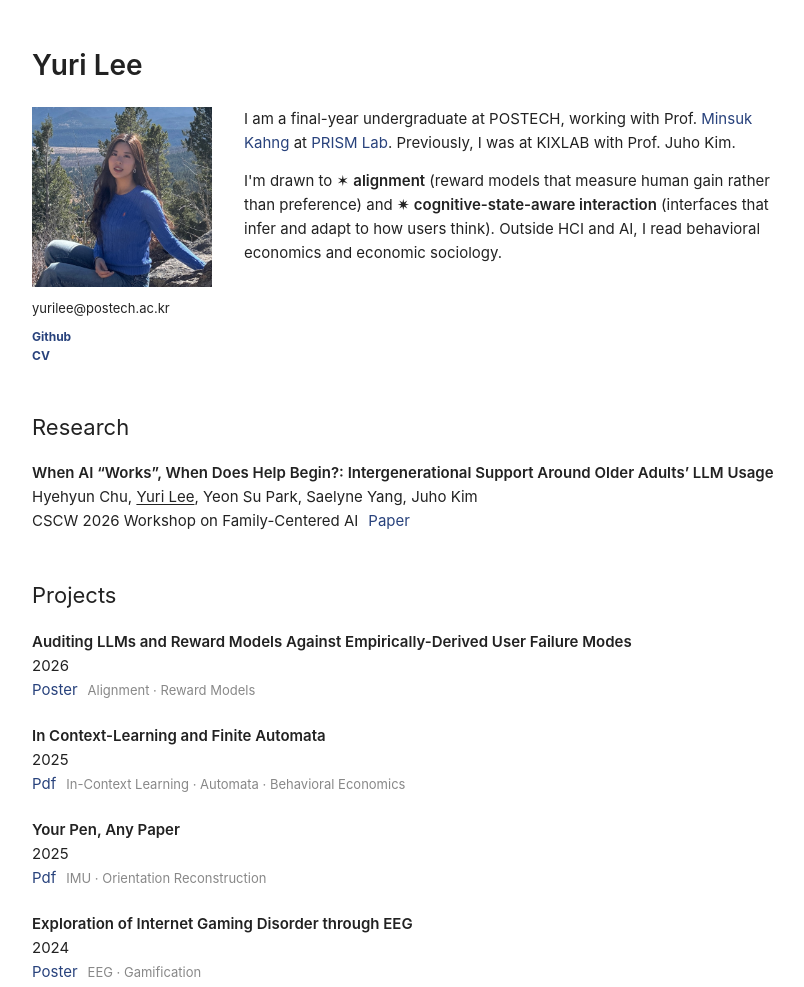
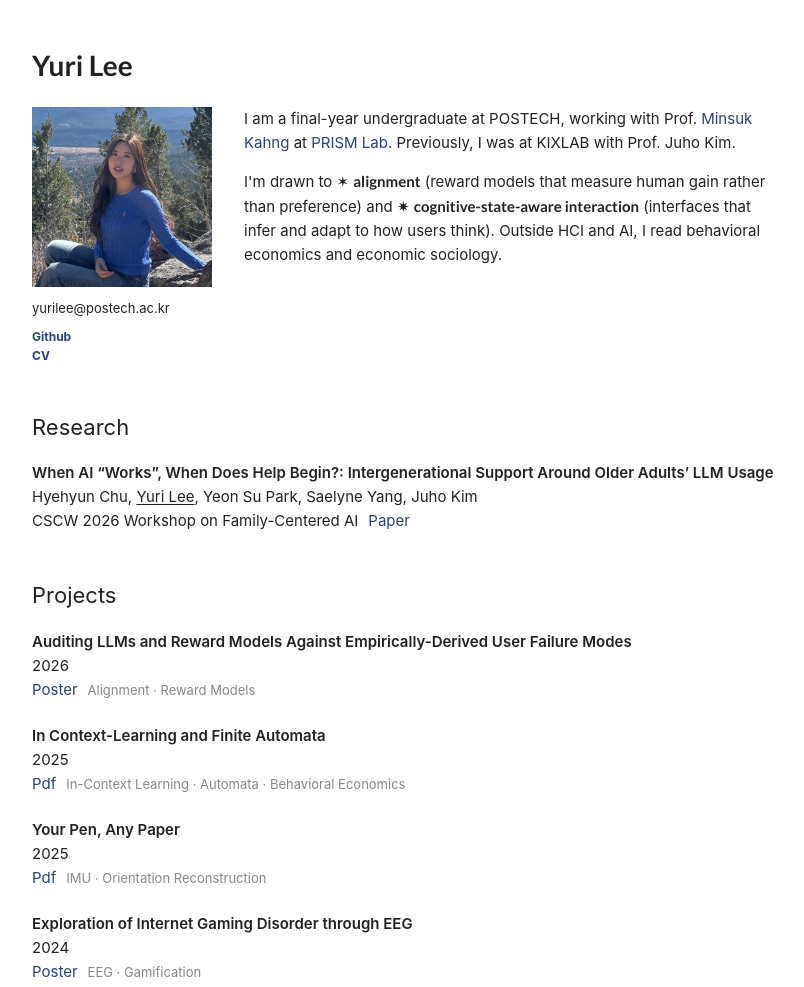
Before and after one commit to 2u2e/2u2e.github.io, a plain HTML site: page index.html in a window 1280 px wide. Shown: the top 987 px of the page, without its empty margins (232-1036 px from the left). Drawn offline with Linux system fonts and the light colour scheme.

Commit message:
font changes

```diff
--- a/assets/css/style.css
+++ b/assets/css/style.css
@@ -7,6 +7,7 @@
   --color-muted: #888888;     /* small grey text: notes, footer */
   --color-accent: #28427C;    /* link color */
 
+  --font-heading: "Lato", var(--font-body);
   --font-body: -apple-system, "Segoe UI", Roboto, "Noto Sans KR", sans-serif;
 
   --max-width: 800px;         /* width of content column */
@@ -44,8 +45,9 @@ a:hover {
 
 h1 {
   margin: 0 0 24px;
+  font-family: var(--font-heading);
   font-size: 28px;
-  font-weight: 600;
+  font-weight: 700;
   line-height: 1.25;
 }
 
@@ -91,6 +93,11 @@ strong {
 }
 .intro-bio a.quiet:hover {
   text-decoration: underline;
+}
+
+.interests strong {
+  font-family: var(--font-heading);
+  font-weight: 700;
 }
 
 .photo {
--- a/index.html
+++ b/index.html
@@ -7,6 +7,9 @@
   <title>Yuri Lee</title>
   <meta name="description" content="Personal Website">
 
+  <link rel="preconnect" href="https://fonts.googleapis.com">
+  <link rel="preconnect" href="https://fonts.gstatic.com" crossorigin>
+  <link href="https://fonts.googleapis.com/css2?family=Lato:wght@400;700&display=swap" rel="stylesheet">
   <link rel="stylesheet" href="assets/css/style.css">
   <script src="assets/js/main.js" defer></script>
 
```
